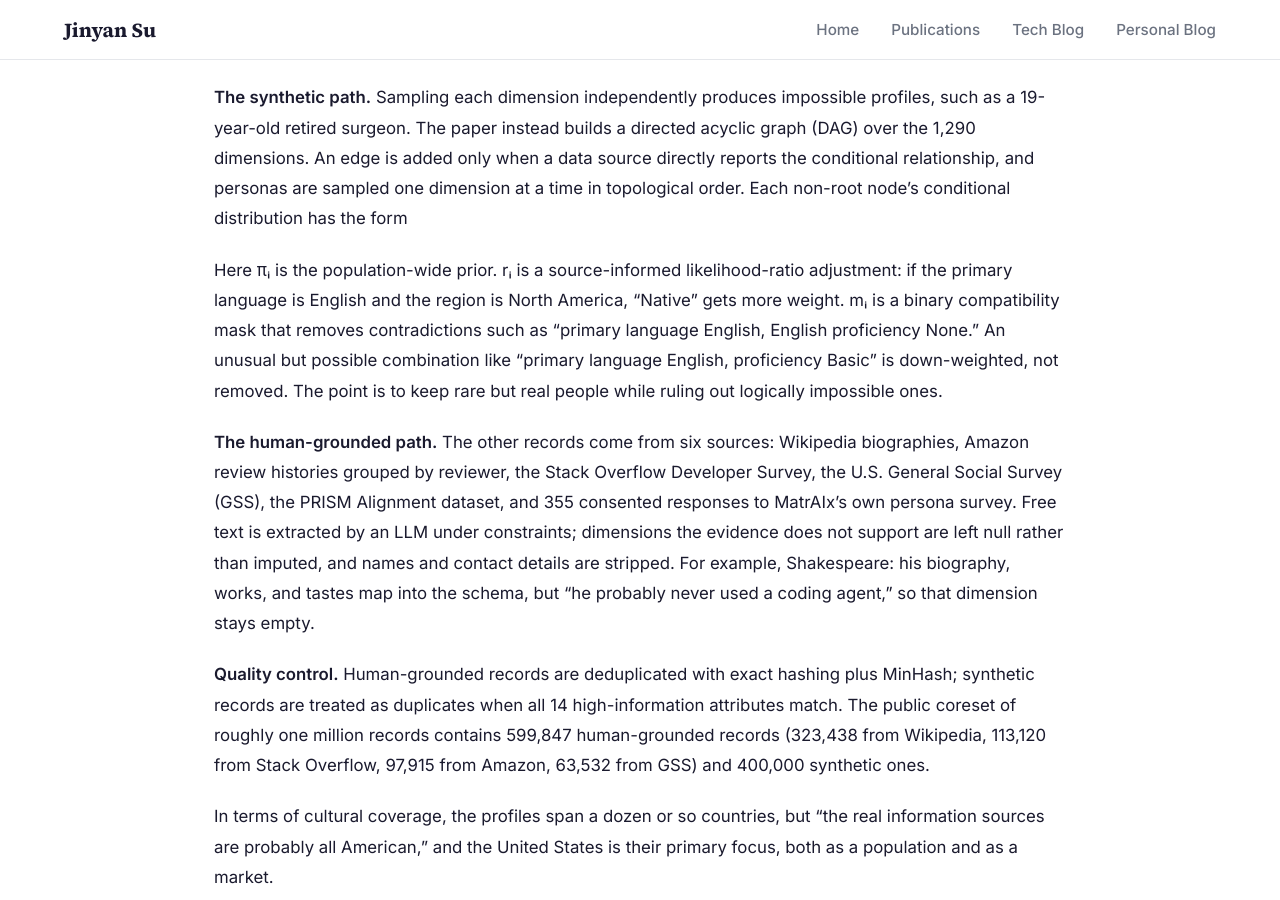
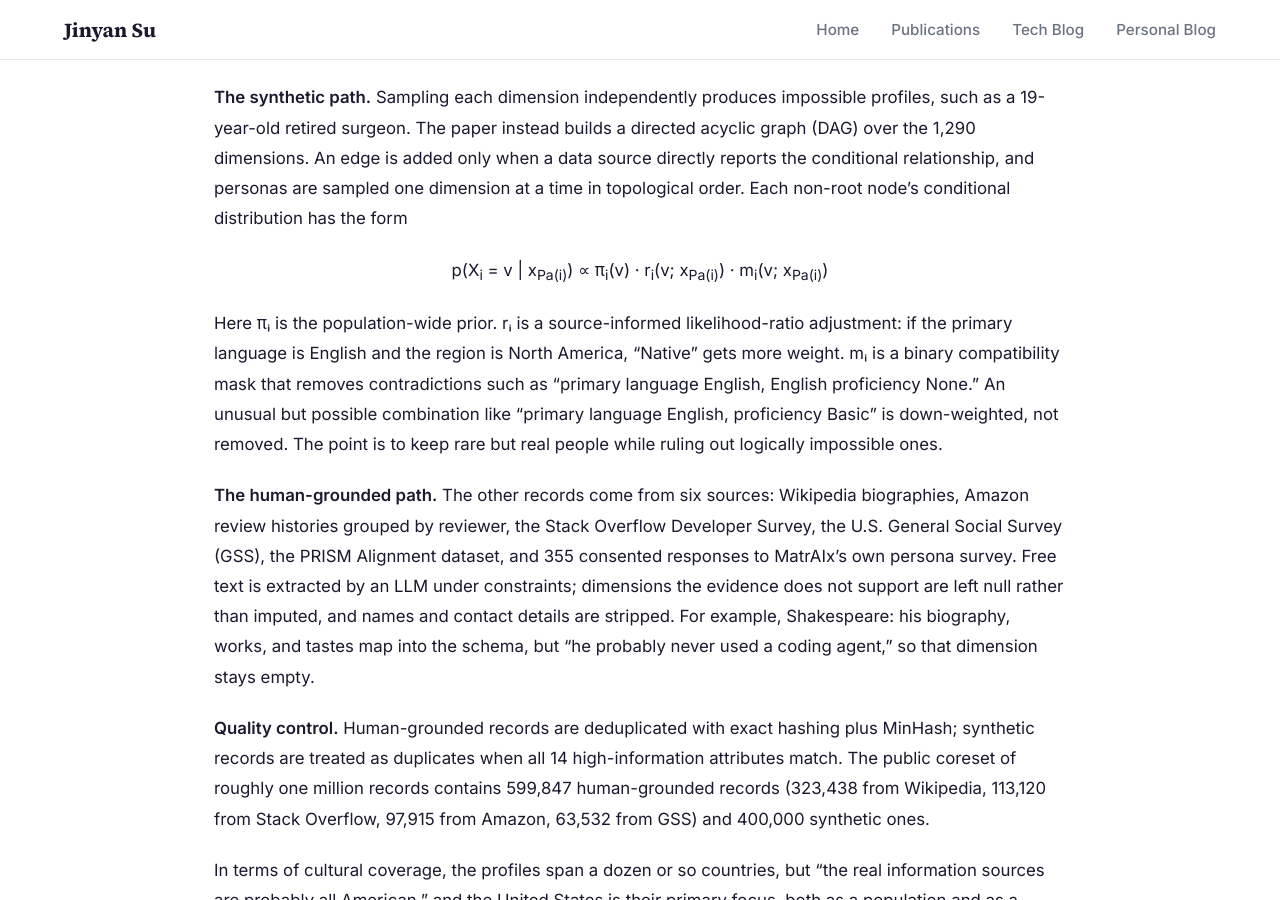
Before and after one commit to JinyanSu1/jinyansu1.github.io, a Jekyll site: the page built from _posts/2026-10-04-matraix-hardest-part-of-ai-evaluation.md, in a window 1280 px wide and 900 px high, scrolled down 2800 px. Built offline with Jekyll 4.4.1, drawn with Linux system fonts in a browser that asks for light colours.

Commit message:
Write out the conditional-distribution formula as text in MatrAIx post
Co-Authored-By: Claude Fable 5 <noreply@anthropic.com>

```diff
--- a/_posts/2026-10-04-matraix-hardest-part-of-ai-evaluation.md
+++ b/_posts/2026-10-04-matraix-hardest-part-of-ai-evaluation.md
@@ -69,6 +69,8 @@ Each dimension takes a value from a finite set. English proficiency runs from Na
 In our interview they added a design detail the paper does not spell out: demographic dimensions come from public databases, but behavioral dimensions were built "scenario first." The team mapped more than 50 AI-interaction scenarios and then defined interaction attributes for each: whether someone comments their code, their Python proficiency, whether their prompts are verbose, how many questions they ask per turn. The 1,290 dimensions are only the first version; the new one has more.
 
 **The synthetic path.** Sampling each dimension independently produces impossible profiles, such as a 19-year-old retired surgeon. The paper instead builds a directed acyclic graph (DAG) over the 1,290 dimensions. An edge is added only when a data source directly reports the conditional relationship, and personas are sampled one dimension at a time in topological order. Each non-root node's conditional distribution has the form
+
+<p style="text-align:center">p(X<sub>i</sub> = v | x<sub>Pa(i)</sub>) ∝ π<sub>i</sub>(v) · r<sub>i</sub>(v; x<sub>Pa(i)</sub>) · m<sub>i</sub>(v; x<sub>Pa(i)</sub>)</p>
 
 Here πᵢ is the population-wide prior. rᵢ is a source-informed likelihood-ratio adjustment: if the primary language is English and the region is North America, "Native" gets more weight. mᵢ is a binary compatibility mask that removes contradictions such as "primary language English, English proficiency None." An unusual but possible combination like "primary language English, proficiency Basic" is down-weighted, not removed. The point is to keep rare but real people while ruling out logically impossible ones.
 
@@ -215,6 +217,8 @@ MatrAIx针对的就是这个缺口：不再用一个通用的"用户"，而是
 
 **合成路径。** 如果每个维度独立抽样，会出现"19岁的退休外科医生"这类不合理的组合。论文的做法是把1,290个维度建成一张有向无环图（DAG），只有当某个数据源直接报告了条件关系时才加边，然后按拓扑序逐个维度采样。每个非根节点的条件分布形式是：
 
+<p style="text-align:center">p(X<sub>i</sub> = v | x<sub>Pa(i)</sub>) ∝ π<sub>i</sub>(v) · r<sub>i</sub>(v; x<sub>Pa(i)</sub>) · m<sub>i</sub>(v; x<sub>Pa(i)</sub>)</p>
+
 πᵢ是全人群先验。rᵢ是基于数据源的似然比调整，例如母语为英语且身在北美时，"Native"的权重上调。mᵢ是取值为0或1的兼容性掩码，用来排除"母语英语但英语水平None"这类矛盾。"母语英语但水平Basic"罕见但并非不可能，所以只被降权而不被排除。这样做的目的是保留少见但真实存在的人，只排除逻辑上不可能的组合。
 
 **真人锚定路径。** 另一部分记录来自六个数据源：Wikipedia传记、按评论者聚合的Amazon评论历史、Stack Overflow开发者调查、美国综合社会调查（GSS）、PRISM Alignment数据集，以及355份自愿填写的MatrAIx问卷。自由文本由LLM做受约束的抽取，证据不支持的维度留空（null）而不补全，姓名和联系方式被剥离。以莎士比亚为例：生平、作品和喜好可以映射进schema，但"他可能没有用过coding agent"，这一维就是缺失的。
```
